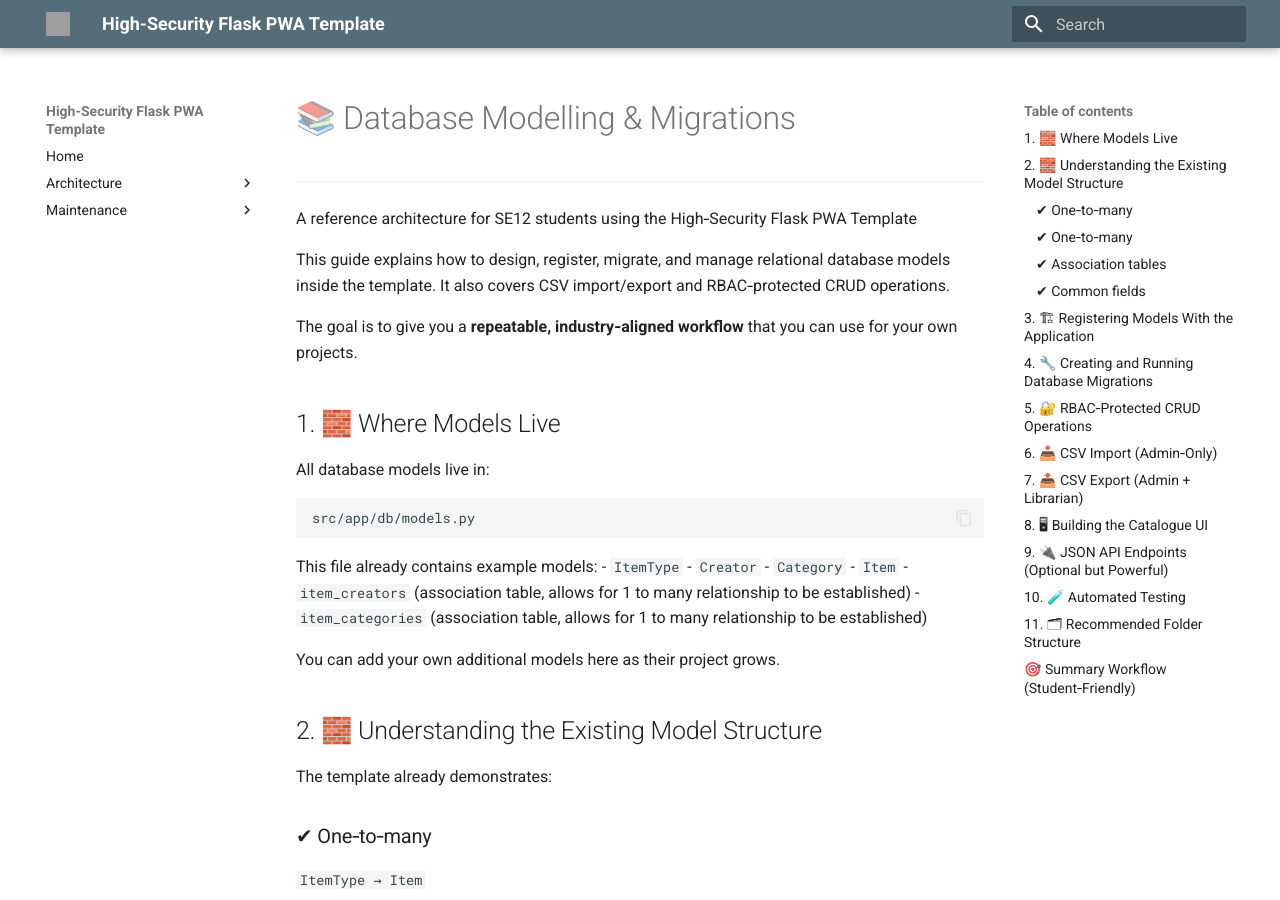
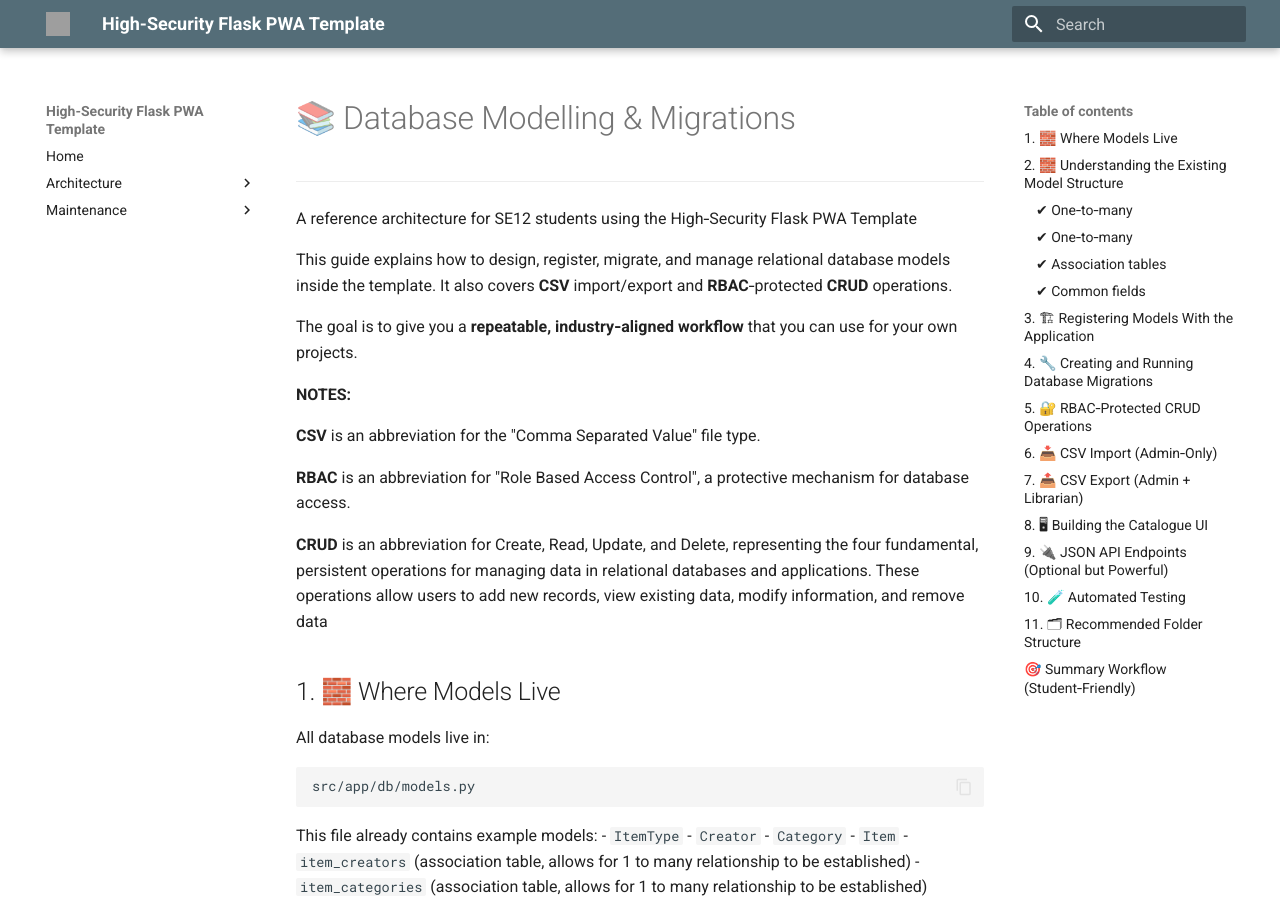
Before and after one commit to detnsw-sydtech/High-Security-Flask-PWA-Repo-Template, an MkDocs documentation site: the page built from docs/project/db_modelling.md, in a window 1280 px wide and 900 px high. Built offline with MkDocs 1.6.1 and Material for MkDocs 9.7.7, drawn with Linux system fonts in a browser that asks for light colours; grey boxes are pictures that could not be loaded.

Commit message:
Update db_modelling.md

```diff
--- a/docs/project/db_modelling.md
+++ b/docs/project/db_modelling.md
@@ -4,9 +4,17 @@ A reference architecture for SE12 students using the High‑Security Flask PWA T
 
 
 This guide explains how to design, register, migrate, and manage relational database models inside the template.
-It also covers CSV import/export and RBAC‑protected CRUD operations.
+It also covers **CSV** import/export and **RBAC**‑protected **CRUD** operations.
 
 The goal is to give you a **repeatable, industry‑aligned workflow** that you can use for your own projects.
+
+**NOTES:**
+
+**CSV** is an abbreviation for the "Comma Separated Value" file type.
+
+**RBAC** is an abbreviation for "Role Based Access Control", a protective mechanism for database access.
+
+**CRUD** is an abbreviation for Create, Read, Update, and Delete, representing the four fundamental, persistent operations for managing data in relational databases and applications. These operations allow users to add new records, view existing data, modify information, and remove data
 
 
 ## 1. 🧱 Where Models Live
```
